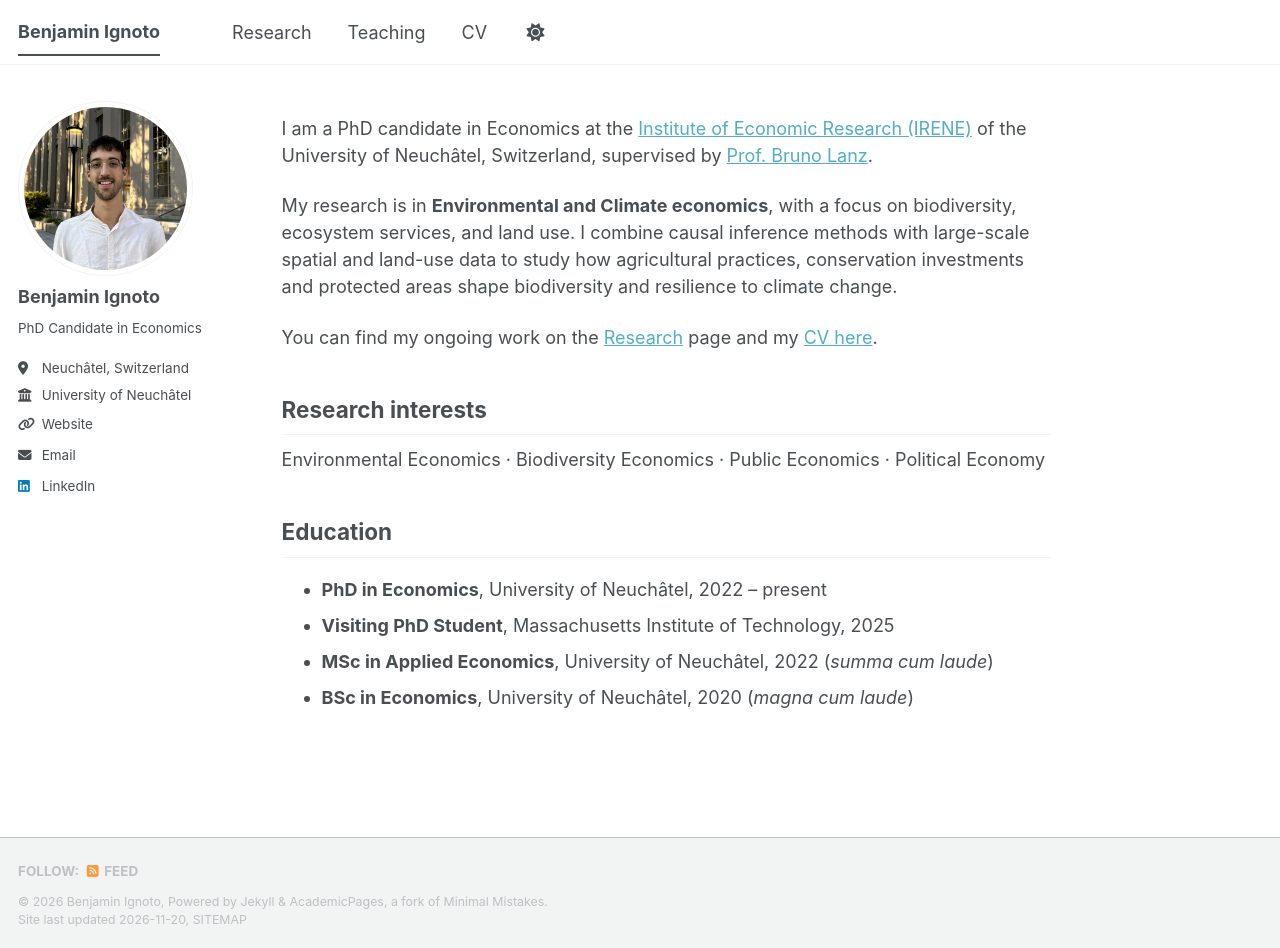
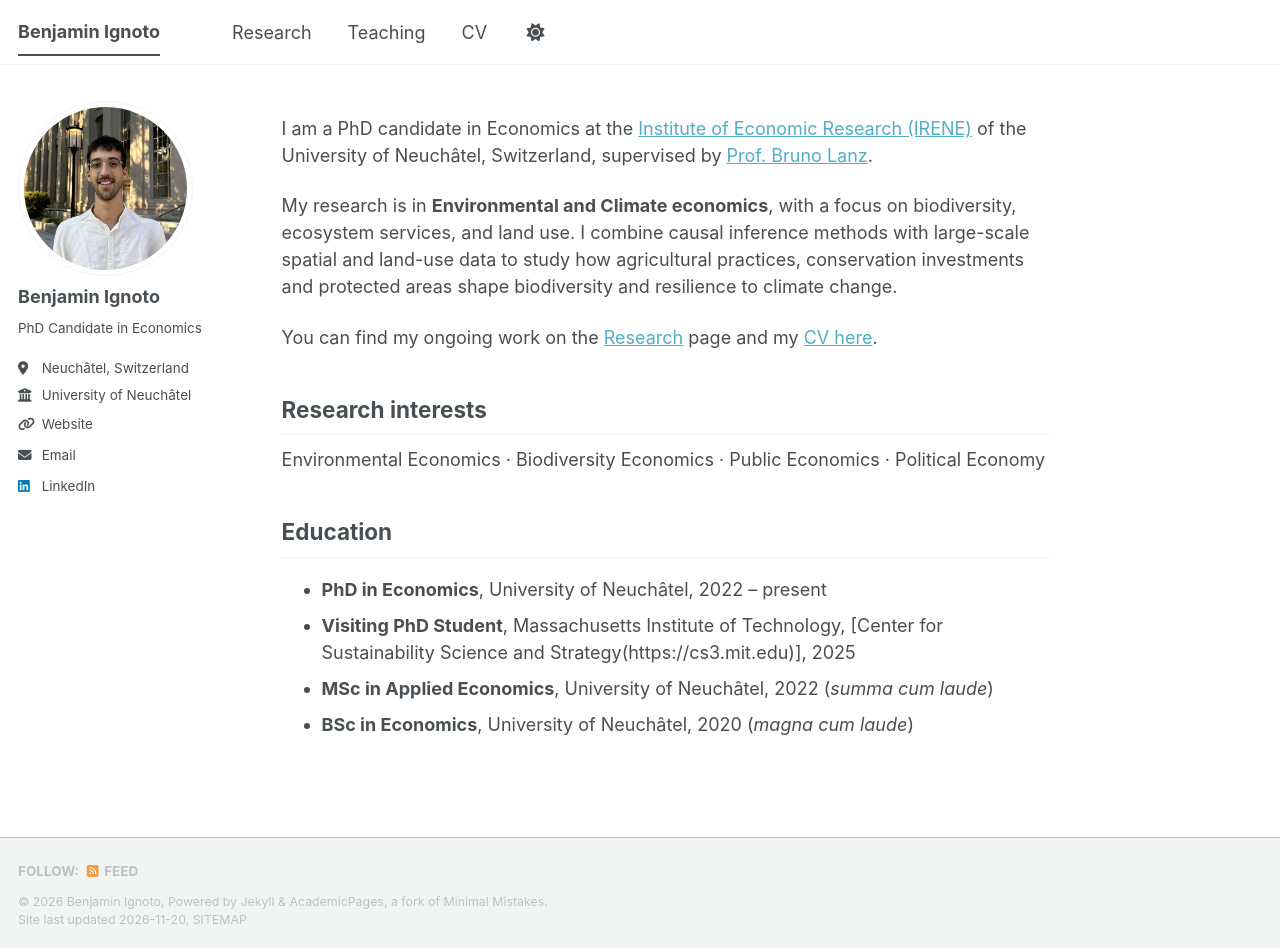
Before and after one commit to benjaminignoto/benjaminignoto.github.io, a Jekyll site: the page built from _pages/about.md, in a window 1280 px wide and 948 px high. Built offline with Jekyll 4.4.1, drawn with Linux system fonts in a browser that asks for light colours; a script bundle is joined from its source files by our own code; a style sheet for code colours, icons or effects is not loaded.

Commit message:
Update visiting PhD student details with a link
Added a link to the Center for Sustainability Science and Strategy in the education section.

```diff
--- a/_pages/about.md
+++ b/_pages/about.md
@@ -20,6 +20,6 @@ Environmental Economics · Biodiversity Economics · Public Economics · Politic
 Education
 ------
 * **PhD in Economics**, University of Neuchâtel, 2022 – present
-* **Visiting PhD Student**, Massachusetts Institute of Technology, 2025
+* **Visiting PhD Student**, Massachusetts Institute of Technology, [Center for Sustainability Science and Strategy(https://cs3.mit.edu)], 2025
 * **MSc in Applied Economics**, University of Neuchâtel, 2022 (*summa cum laude*)
 * **BSc in Economics**, University of Neuchâtel, 2020 (*magna cum laude*)
```
